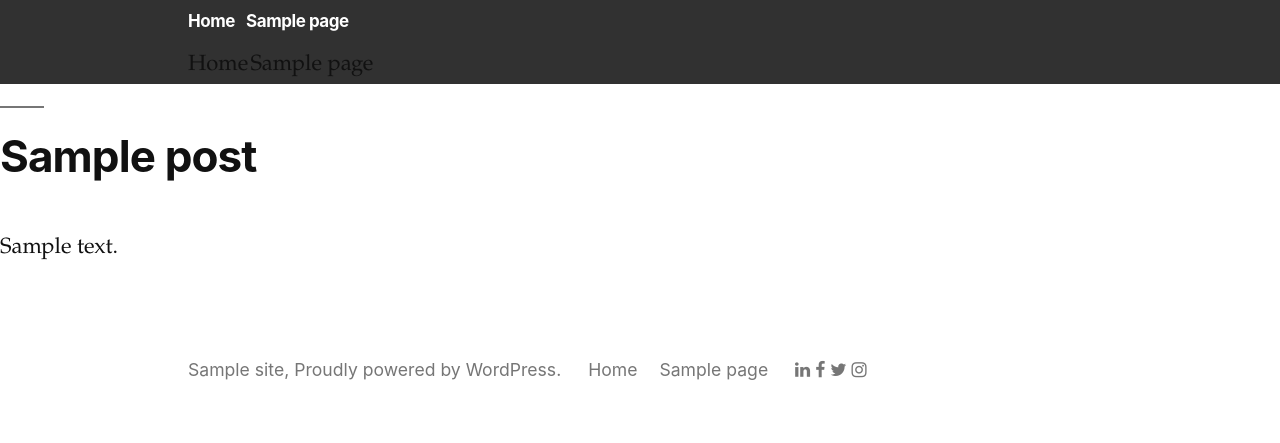
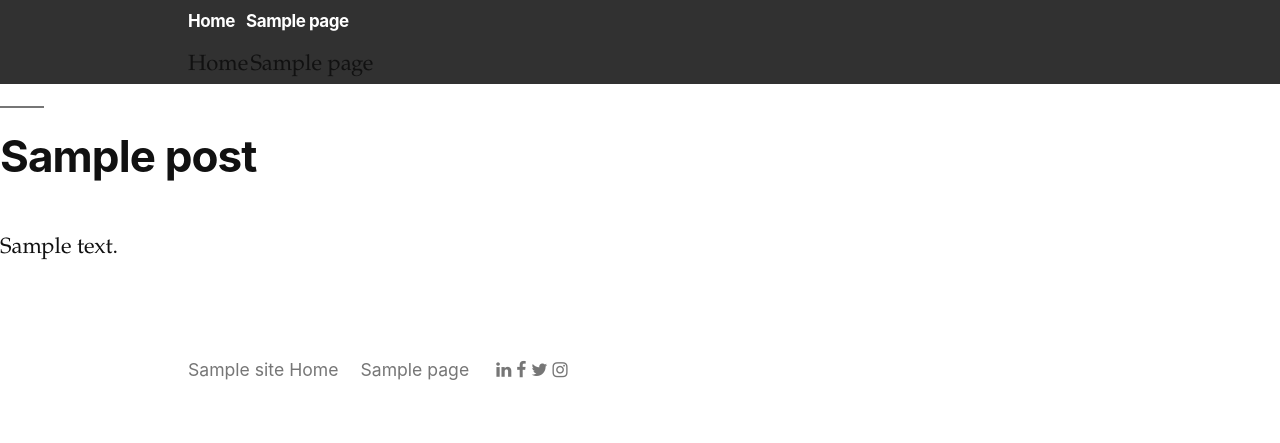
Before and after one commit to djruiz/twentynineteencustom, a WordPress theme: template page.php in a window 1280 px wide. Shown: the top 443 px of the page. Run offline with PHP 8.4 and a stand-in for WordPress, Linux system fonts and the light colour scheme; the site name, menu and one post (Sample post) are stand-ins, and other content is empty; some libraries are stand-ins or nearby versions.

Commit message:
removed powered by wordpress footer

```diff
--- a/footer.php
+++ b/footer.php
@@ -20,13 +20,9 @@
 		<div class="site-info">
 			<?php $blog_info = get_bloginfo( 'name' ); ?>
 			<?php if ( ! empty( $blog_info ) ) : ?>
-				<a class="site-name" href="<?php echo esc_url( home_url( '/' ) ); ?>" rel="home"><?php bloginfo( 'name' ); ?></a>,
+				<a class="site-name" href="<?php echo esc_url( home_url( '/' ) ); ?>" rel="home"><?php bloginfo( 'name' ); ?></a>
 			<?php endif; ?>
-			<a href="<?php echo esc_url( __( 'https://wordpress.org/', 'twentynineteen' ) ); ?>" class="imprint">
-				<?php
-				/* translators: %s: WordPress. */
-				printf( __( 'Proudly powered by %s.', 'twentynineteen' ), 'WordPress' );
-				?>
+
 			</a>
 			<?php
 			if ( function_exists( 'the_privacy_policy_link' ) ) {
```
